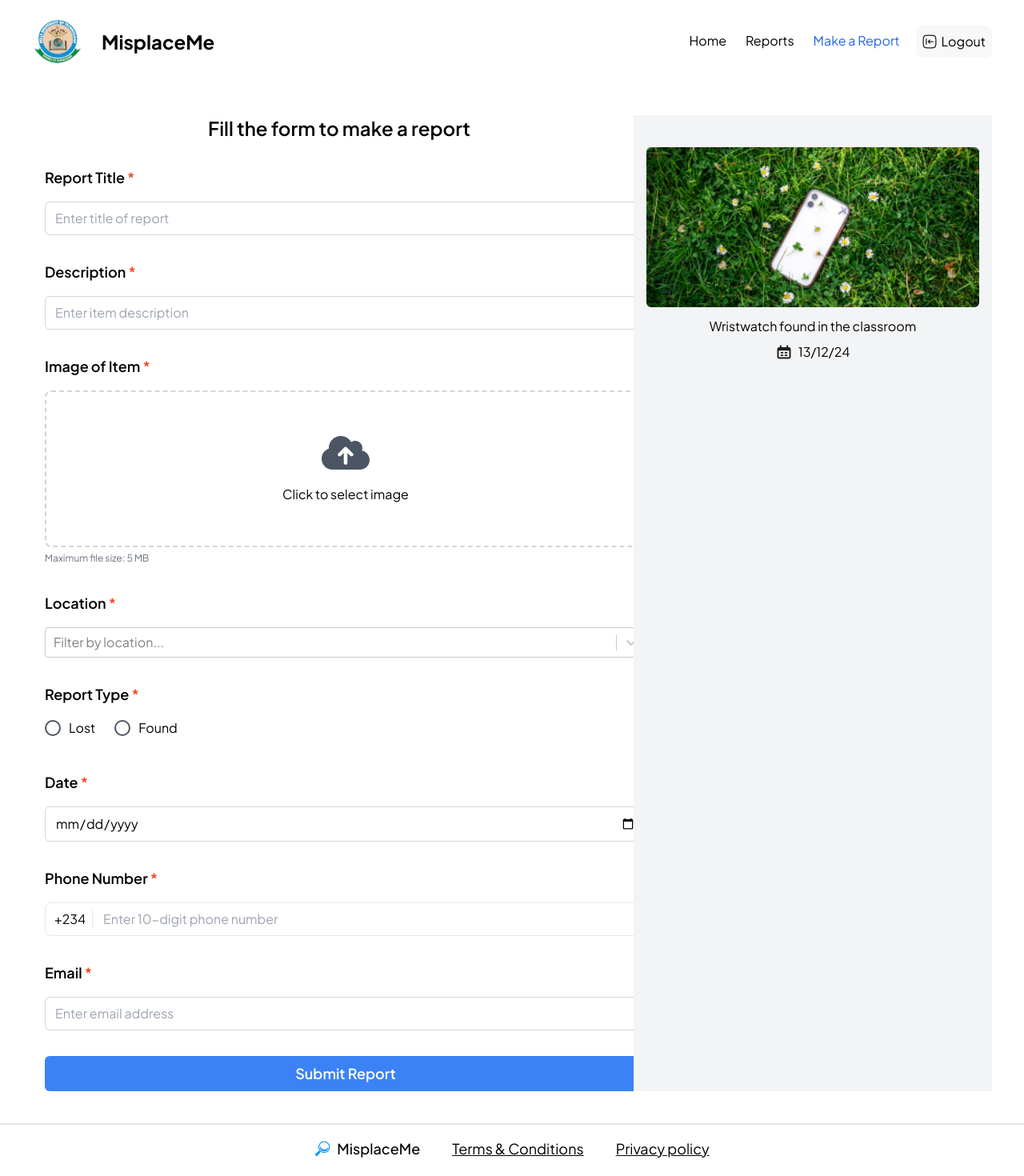
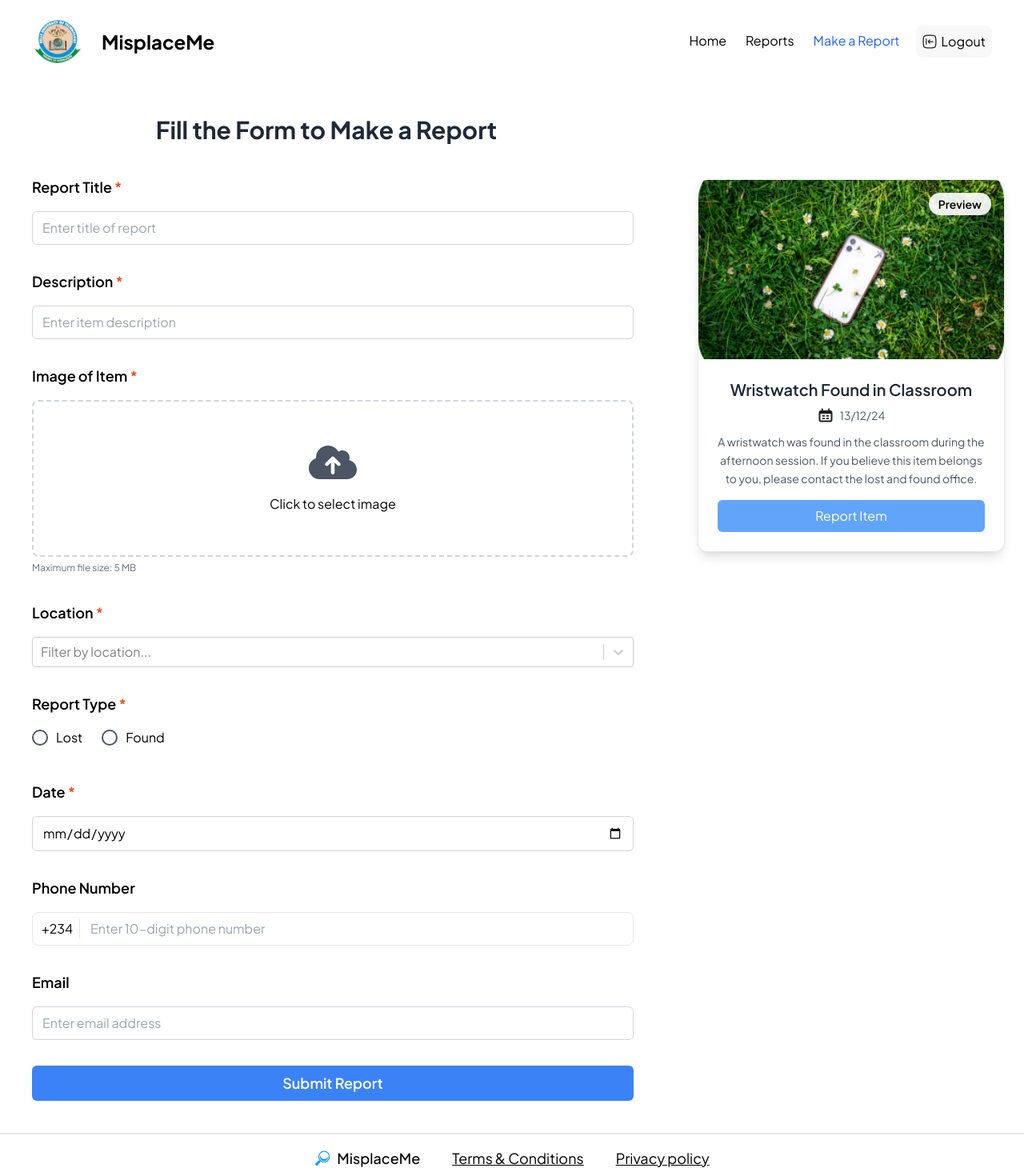
Before and after one commit to Ghreatness-Laboratory/lost-found_bellsuniversity, a React (Create React App) app: page /make-a-report in a window 1280 px wide. Shown: the top 1470 px of the page at 80% size. Built offline with nearby package versions, Linux system fonts and the light colour scheme; a web font is replaced by a local one.

Commit message:
feat(makeReport.tsx and form.tsx): change ui for report preview

```diff
--- a/src/components/makeReport/form.tsx
+++ b/src/components/makeReport/form.tsx
@@ -122,17 +122,17 @@ const ReportForm = ({ setDisplayReportForm }: FormProps) => {
       newErrors.date = "Date is required";
     }
 
-    if (!phoneNumber) {
-      newErrors.phoneNumber = "Phone number is required";
-    } else if (phoneNumber.length !== 10) {
-      newErrors.phoneNumber = "Phone number must be 10 digits";
-    }
+    // if (!phoneNumber) {
+    //   newErrors.phoneNumber = "Phone number is required";
+    // } else if (phoneNumber.length !== 10) {
+    //   newErrors.phoneNumber = "Phone number must be 10 digits";
+    // }
 
-    if (!email) {
-      newErrors.email = "Email is required";
-    } else if (!email.endsWith('@gmail.com')) {
-      newErrors.email = "Input valid email address";
-    }
+    // if (!email) {
+    //   newErrors.email = "Email is required";
+    // } else if (!email.endsWith('@gmail.com')) {
+    //   newErrors.email = "Input valid email address";
+    // }
 
     setErrors(newErrors);
     return Object.keys(newErrors).length === 0;
@@ -325,7 +325,7 @@ const ReportForm = ({ setDisplayReportForm }: FormProps) => {
         <label
           htmlFor="phone-number"
           className="text-base md:text-lg font-semibold">
-          Phone Number <span className="text-[#F24822]">*</span>
+          Phone Number
         </label>
         <div>
           <div className="relative">
@@ -348,9 +348,14 @@ const ReportForm = ({ setDisplayReportForm }: FormProps) => {
       </div>
 
       <div className="relative w-full my-4 flex flex-col gap-2 md:gap-4 my-2 md:my-4">
-        <p className="text-base md:text-lg font-semibold">Email <span className="text-[#F24822]">*</span></p>
+        <label
+          htmlFor="email"
+          className="text-base md:text-lg font-semibold">
+          Email
+        </label>
         <div>
           <input
+            id="email"
             type="email"
             value={email}
             onChange={(e) => {
--- a/src/pages/makeReport.tsx
+++ b/src/pages/makeReport.tsx
@@ -1,5 +1,4 @@
-import React from "react";
-import { useState } from "react";
+import React, { useState } from "react";
 import ReportForm from "../components/makeReport/form";
 import LostImage from '../assets/images/male-hand-holding-glasses-isolated 1.png'
 
@@ -7,28 +6,37 @@ function MakeAReport() {
   const [displayReportForm, setDisplayReportForm] = useState(false)
 
   return (
-    <div className="flex px-4 md:px-10 my-10">
-      <section className="relative flex flex-col lg:flex-row gap-8 md:gap-10 w-full">
-        <div className="max-w-3xl w-full">
-          <h1 className="text-lg sm:text-xl md:text-2xl font-semibold text-center mb-4">Fill the form to make a report</h1>
+    <div className="container mx-auto px-4 md:px-6 py-10">
+      <section className="relative flex flex-col lg:flex-row gap-10 w-full">
+        <div className="flex-grow max-w-3xl w-full">
+          <h1 className="text-2xl md:text-3xl font-bold text-gray-800 text-center mb-6">
+            Fill the Form to Make a Report
+          </h1>
           <ReportForm
             displayReportForm={displayReportForm}
             setDisplayReportForm={setDisplayReportForm}
           />
         </div>
 
-        <div className='lg:absolute lg:right-0 lg:top-0 px-4 py-4 lg:pt-10 lg:max-w-md w-full h-full bg-gray-100'>
-          <span className="sr-only">Report Preview</span>
-          <div className="flex flex-col gap-2 md:gap-3 ">
+        <div className='lg:absolute lg:right-0 lg:top-20 lg:w-96 w-full'>
+          <div className="bg-white border border-gray-200 rounded-xl shadow-lg overflow-hidden">
+            <div className="relative">
               <img
                 src={LostImage}
                 alt="Lost and Found Item"
-              className={`object-cover w-full h-[180px] md:h-[200px] rounded-md`}
+                className="w-full h-56 object-cover"
               />
+              <div className="absolute top-4 right-4 bg-white/90 px-3 py-1 rounded-full text-sm font-semibold">
+                Preview
+              </div>
+            </div>
 
-            <div className='flex flex-col items-center gap-1 md:gap-2'>
-              <h3>Wristwatch found in the classroom</h3>
-              <div className='flex items-center gap-2'>
+            <div className="p-6 space-y-4">
+              <div className="text-center">
+                <h3 className="text-xl font-semibold text-gray-800 mb-2">
+                  Wristwatch Found in Classroom
+                </h3>
+                <div className='flex items-center justify-center gap-2 text-gray-600 mb-3'>
                   <svg xmlns="http://www.w3.org/2000/svg" width="20" height="20" viewBox="0 0 27 27" fill="none">
                     <path d="M21.375 6.75H5.625C4.38236 6.75 3.375 7.75736 3.375 9V21.375C3.375 22.6176 4.38236 23.625 5.625 23.625H21.375C22.6176 23.625 23.625 22.6176 23.625 21.375V9C23.625 7.75736 22.6176 6.75 21.375 6.75Z" stroke="#1E1E1E" strokeWidth="2.66667" />
                     <path d="M3.375 11.25C3.375 9.12825 3.375 8.0685 4.03425 7.40925C4.6935 6.75 5.75325 6.75 7.875 6.75H19.125C21.2467 6.75 22.3065 6.75 22.9657 7.40925C23.625 8.0685 23.625 9.12825 23.625 11.25H3.375Z" fill="#1E1E1E" />
@@ -38,8 +46,18 @@ function MakeAReport() {
                     <path d="M18.5625 13.5H15.1875C14.8768 13.5 14.625 13.7518 14.625 14.0625V15.1875C14.625 15.4982 14.8768 15.75 15.1875 15.75H18.5625C18.8732 15.75 19.125 15.4982 19.125 15.1875V14.0625C19.125 13.7518 18.8732 13.5 18.5625 13.5Z" fill="#1E1E1E" />
                     <path d="M18.5625 18H15.1875C14.8768 18 14.625 18.2518 14.625 18.5625V19.6875C14.625 19.9982 14.8768 20.25 15.1875 20.25H18.5625C18.8732 20.25 19.125 19.9982 19.125 19.6875V18.5625C19.125 18.2518 18.8732 18 18.5625 18Z" fill="#1E1E1E" />
                   </svg>
-                <p className='text-center'>13/12/24</p>
+                  <p className='text-sm'>13/12/24</p>
                 </div>
+
+                <p className="text-gray-600 text-sm leading-relaxed">
+                  A wristwatch was found in the classroom during the afternoon session.
+                  If you believe this item belongs to you, please contact the lost and found office.
+                </p>
+              </div>
+
+              <button className="bg-blue-400 text-white px-4 py-2 rounded-md active:bg-blue-500 md:hover:bg-blue-500 transition-colors w-full">
+                Report Item
+              </button>
             </div>
           </div>
         </div>
--- a/src/pages/reports.tsx
+++ b/src/pages/reports.tsx
@@ -5,26 +5,11 @@ import ReportTab from "../components/makeReport/reportTab";
 type TabType = "Reports" | "My Reports";
 
 const Reports: React.FC = () => {
-  const [selectedLocations, setSelectedLocations] = useState<string[]>([]);
-
-  const handleFilterChange = (selectedLocation: string) => {
-    setSelectedLocations(prev =>
-      prev.includes(selectedLocation)
-        ? prev.filter(location => location !== selectedLocation)
-        : [...prev, selectedLocation]
-    );
-  };
-
   const [activeReportTab, setActiveReportTab] = useState<TabType>("Reports");
-  const [displayReportForm, setDisplayReportForm] = useState(false)
 
   const handleReportTabClick = (tab: TabType) => {
     setActiveReportTab(tab);
   };
-
-  const handleReportForm = () => {
-    setDisplayReportForm(!displayReportForm)
-  }
 
   return (
     <div className="flex px-4 md:px-10 my-10">
```
Lines whose indentation alone changed are shown as unchanged.
